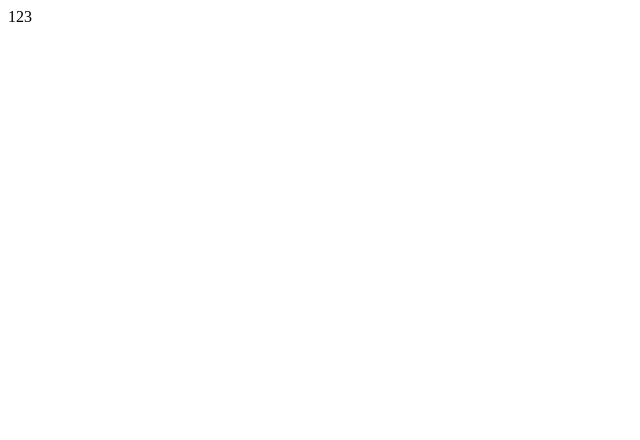
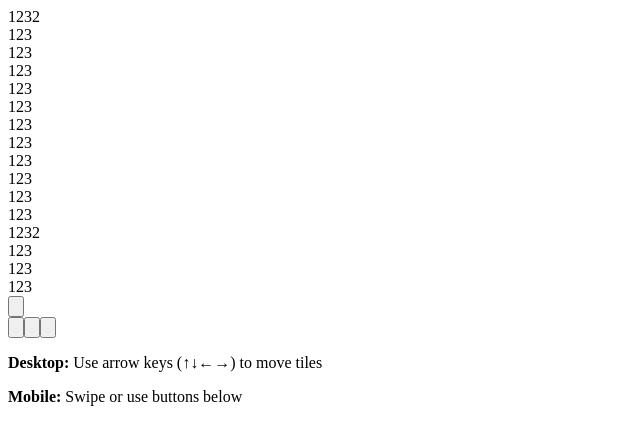
Before and after one commit to Vivek-Jain-13032/game-2048, an Angular app: page / in a window 1280 px wide. Shown: the top 440 px of the page, without its empty margins (0-640 px from the left). Built offline with nearby package versions, Linux system fonts and the light colour scheme.

Commit message:
feat: implement game board component with tile rendering and control buttons

```diff
--- a/src/app/app.html
+++ b/src/app/app.html
@@ -1 +1 @@
-<app-tile></app-tile>
+<app-game-board></app-game-board>
--- a/src/app/app.ts
+++ b/src/app/app.ts
@@ -1,12 +1,13 @@
 import { Component } from '@angular/core';
 import { TileComponent } from "./components/tile/tile";
+import { GameBoard } from "./components/game-board/game-board";
 
 @Component({
   selector: 'app-root',
   standalone: true,
   templateUrl: './app.html',
   styleUrl: './app.scss',
-  imports: [TileComponent]
+  imports: [TileComponent, GameBoard]
 })
 export class App {
   protected title = 'game-2048';
--- a/src/app/components/game-board/game-board.html
+++ b/src/app/components/game-board/game-board.html
@@ -1,3 +1,41 @@
 <div class="game-container">
+    <div class="board" [style.grid-template-columns]="'repeat(' + boardSize() + ', 1fr)'">
+        @for (row of board(); track $index) {
+        @for (tile of row; track trackByTileId($index, tile)) {
+        <app-tile [tile]="tile"></app-tile>
+        }
+        }
+    </div>
+</div>
 
+<div class="mobile-controls">
+    <div class="controls-row">
+      <button class="control-btn" (click)="moveUp()" aria-label="Move Up">
+        <svg viewBox="0 0 24 24" fill="currentColor">
+          <path d="M7.41 15.41L12 10.83l4.59 4.58L18 14l-6-6-6 6z"/>
+        </svg>
+      </button>
+    </div>
+    <div class="controls-row">
+      <button class="control-btn" (click)="moveLeft()" aria-label="Move Left">
+        <svg viewBox="0 0 24 24" fill="currentColor">
+          <path d="M15.41 7.41L14 6l-6 6 6 6 1.41-1.41L10.83 12z"/>
+        </svg>
+      </button>
+      <button class="control-btn" (click)="moveDown()" aria-label="Move Down">
+        <svg viewBox="0 0 24 24" fill="currentColor">
+          <path d="M7.41 8.59L12 13.17l4.59-4.58L18 10l-6 6-6-6 1.41-1.41z"/>
+        </svg>
+      </button>
+      <button class="control-btn" (click)="moveRight()" aria-label="Move Right">
+        <svg viewBox="0 0 24 24" fill="currentColor">
+          <path d="M8.59 16.59L13.17 12 8.59 7.41 10 6l6 6-6 6-1.41-1.41z"/>
+        </svg>
+      </button>
+    </div>
 </div>
+
+<div class="instructions">
+    <p><strong>Desktop:</strong> Use arrow keys (↑↓←→) to move tiles</p>
+    <p><strong>Mobile:</strong> Swipe or use buttons below</p>
+</div>
--- a/src/app/components/game-board/game-board.ts
+++ b/src/app/components/game-board/game-board.ts
@@ -1,9 +1,11 @@
 import { Component, inject } from '@angular/core';
 import { GameService } from '../../service/game';
+import { TileComponent } from '../tile/tile';
+import { CommonModule } from '@angular/common';
 
 @Component({
   selector: 'app-game-board',
-  imports: [],
+  imports: [CommonModule, TileComponent],
   templateUrl: './game-board.html',
   styleUrl: './game-board.scss'
 })
@@ -12,4 +14,20 @@ export class GameBoard {
 
   readonly board = this.gameService.board;
   readonly boardSize = this.gameService.boardSize;
+
+  trackByTileId(index: number, item: any): number {
+    return item?.id ?? index;
+  }
+
+  moveUp(): void {
+  }
+
+  moveDown(): void {
+  }
+
+  moveLeft(): void {
+  }
+
+  moveRight(): void {
+  }
 }
```
